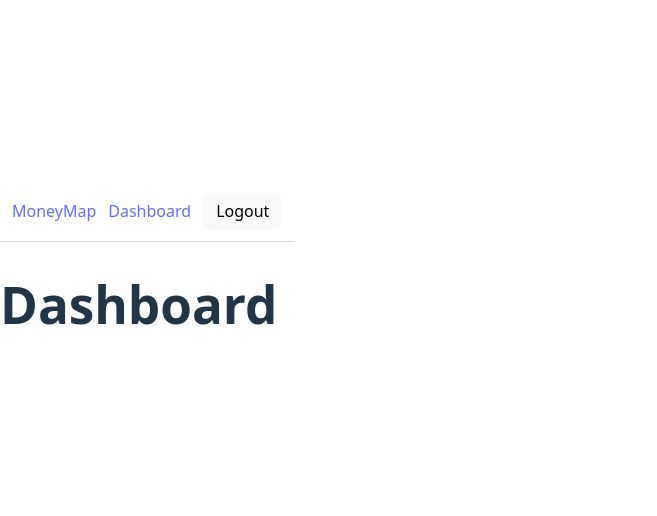
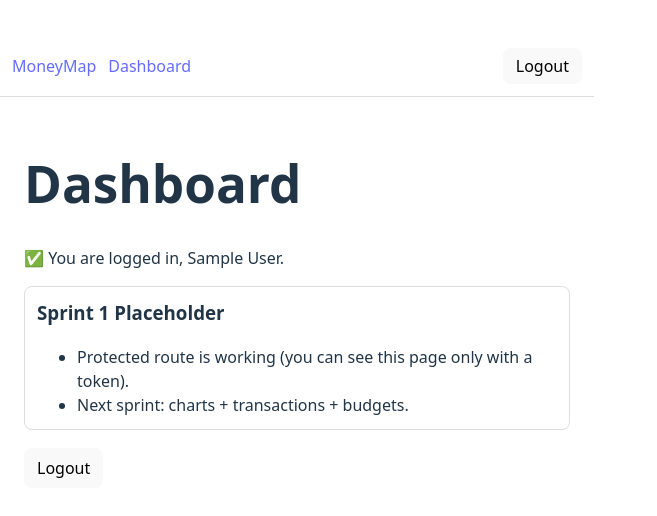
Before and after one commit to moneymap-group7/Capstone-moneymap, a React app in the folder frontend/: page /dashboard in a window 1280 px wide. Shown: the part 126-642 px from the top of the page, without its empty margins (0-657 px from the left). Built offline with nearby package versions, Linux system fonts and the light colour scheme; no server answers; sample sign-in values are in the browser's storage; the HTML template or start-up script is replaced by a standard one.

Commit message:
Added dashboard placeholder

```diff
--- a/frontend/src/pages/Dashboard.jsx
+++ b/frontend/src/pages/Dashboard.jsx
@@ -1,7 +1,52 @@
+import { useEffect, useState } from "react";
+import { useNavigate } from "react-router-dom";
+
 export default function Dashboard() {
+  const navigate = useNavigate();
+  const [name, setName] = useState("");
+
+  useEffect(() => {
+    // Optional: show user name if you stored it during login
+    // (safe even if not stored)
+    try {
+      const raw = localStorage.getItem("mm_user");
+      if (raw) {
+        const user = JSON.parse(raw);
+        setName(user?.name || "");
+      }
+    } catch {
+      // ignore parse errors
+    }
+  }, []);
+
+  function handleLogout() {
+    localStorage.removeItem("mm_access_token");
+    localStorage.removeItem("mm_user");
+    navigate("/login");
+  }
+
   return (
-    <main>
+    <main style={{ padding: 24 }}>
       <h1>Dashboard</h1>
+
+      <p style={{ marginTop: 8 }}>
+        ✅ You are logged in{ name ? `, ${name}` : "" }.
+      </p>
+
+      <div style={{ marginTop: 16, padding: 12, border: "1px solid #ddd", borderRadius: 8, maxWidth: 520 }}>
+        <h3 style={{ marginTop: 0 }}>Sprint 1 Placeholder</h3>
+        <ul style={{ marginBottom: 0 }}>
+          <li>Protected route is working (you can see this page only with a token).</li>
+          <li>Next sprint: charts + transactions + budgets.</li>
+        </ul>
+      </div>
+
+      <button
+        onClick={handleLogout}
+        style={{ marginTop: 18, padding: "8px 12px", cursor: "pointer" }}
+      >
+        Logout
+      </button>
     </main>
   );
 }
```
